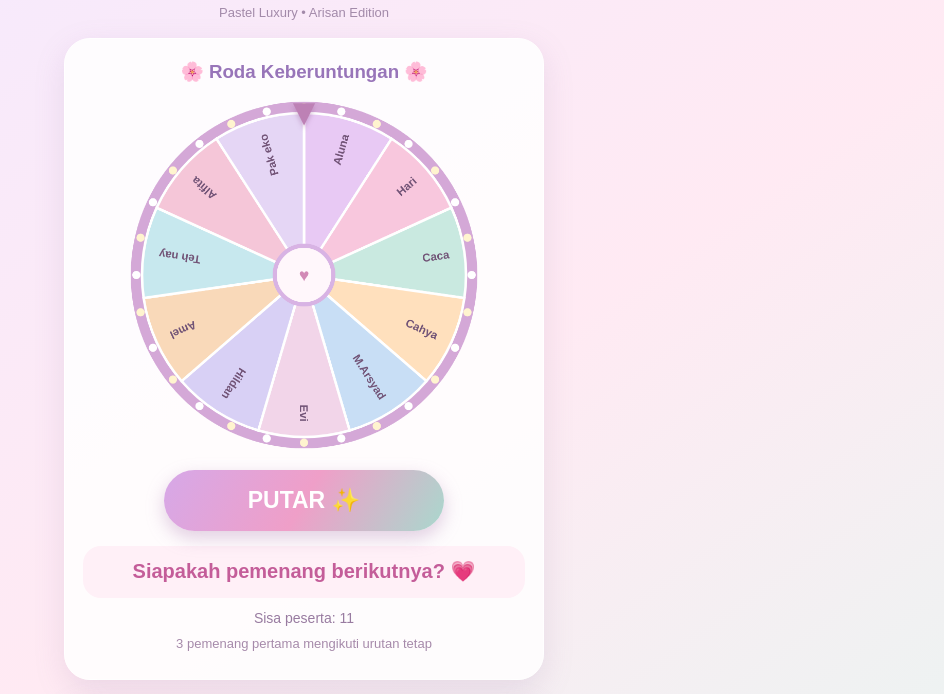
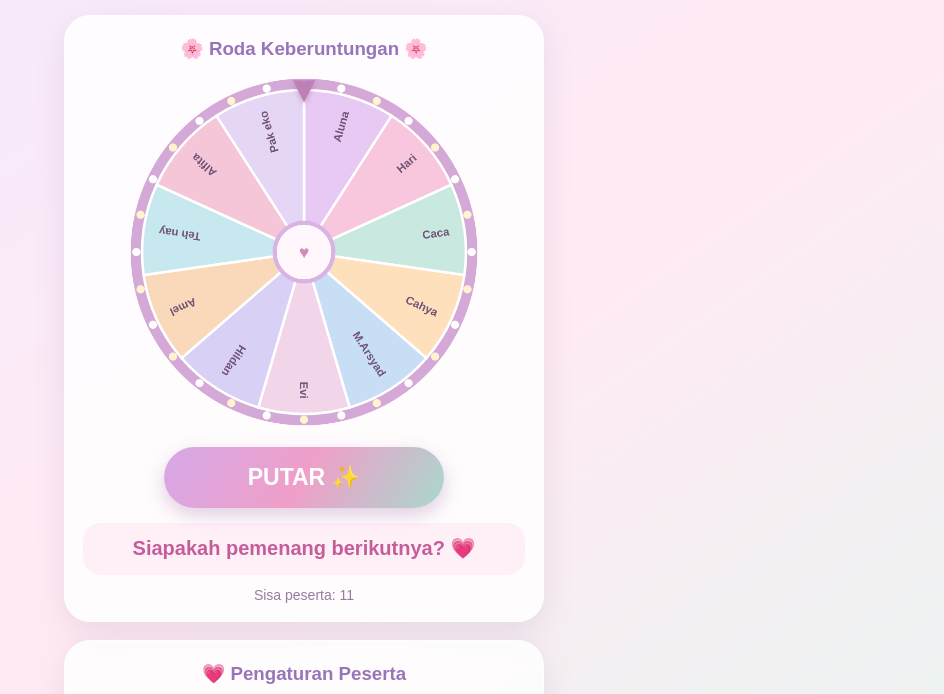
Before and after one commit to rismafauji30-alt/Luckywheel, a plain HTML site: page app/src/main/assets/index.html in a window 1280 px wide. Shown: the part 63-757 px from the top of the page, without its empty margins (336-1280 px from the left). Drawn offline with Linux system fonts and the light colour scheme.

Commit message:
Update index.html

```diff
--- a/app/src/main/assets/index.html
+++ b/app/src/main/assets/index.html
@@ -58,7 +58,6 @@ textarea{
 <body>
 
 <h1>🎀 LUCKY WHEEL 🎀</h1>
-<div class="sub">Pastel Luxury • Arisan Edition</div>
 
 <div class="card">
  <h3>🌸 Roda Keberuntungan 🌸</h3>
@@ -69,7 +68,7 @@ textarea{
  <button class="spin" id="spin" onclick="spinWheel()">PUTAR ✨</button>
  <div id="winner">Siapakah pemenang berikutnya? 💗</div>
  <div id="remaining">Sisa peserta: 11</div>
- <div id="status">3 pemenang pertama mengikuti urutan tetap</div>
+
 </div>
 
 <div class="card">
```
